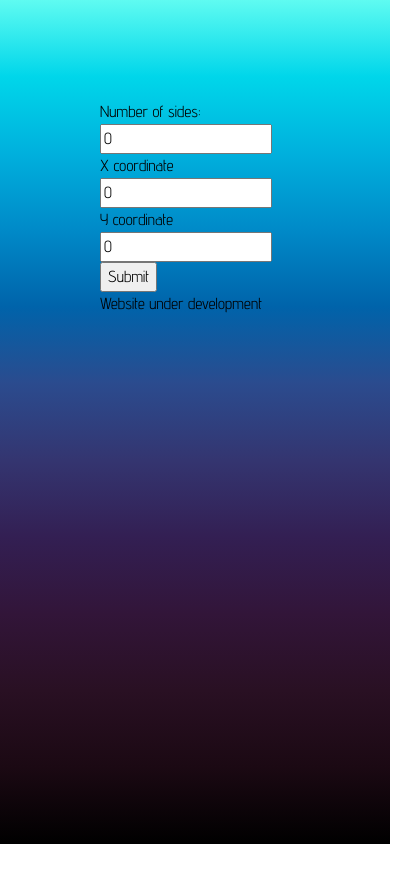
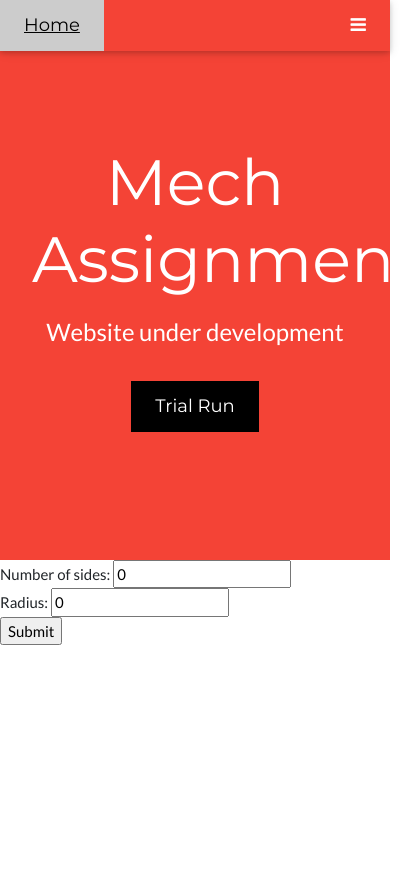
Before and after one commit to SkaarFacee/Mech_Ass, a plain HTML site: page page2.html in a window 390 px wide. Shown: the whole page, 420 px wide, since content can reach past the window. After the commit the page ends 844 px from the top, so only its background shows below. Drawn offline with nearby package versions, Linux system fonts and the light colour scheme; a web font is replaced by a local one.

Commit message:
Update page2.html

```diff
--- a/page2.html
+++ b/page2.html
@@ -1,52 +1,61 @@
-<!DOCTYPE HTML>
-<html>
-	<head>
-		<meta charset="utf-8">
-		<meta name="viewport" content="width=device-width, initial-scale=1">
-		<title> Mech project </title>
-		<link rel="stylesheet" href="https://cdnjs.cloudflare.com/ajax/libs/animate.css/3.7.2/animate.min.css">
-    <link rel="stylesheet" href="https://stackpath.bootstrapcdn.com/bootstrap/4.3.1/css/bootstrap.min.css" integrity="sha384-ggOyR0iXCbMQv3Xipma34MD+dH/1fQ784/j6cY/iJTQUOhcWr7x9JvoRxT2MZw1T" crossorigin="anonymous">
-		<script src="https://ajax.googleapis.com/ajax/libs/jquery/3.4.1/jquery.min.js"></script>
-		<link href="https://fonts.googleapis.com/css?family=ABeeZee&display=swap" rel="stylesheet">
-		<link href="https://fonts.googleapis.com/css?family=Advent+Pro&display=swap" rel="stylesheet">
-    </head>
+<!DOCTYPE html>
+<html lang="en">
+<title>W3.CSS Template</title>
+<meta charset="UTF-8">
+<meta name="viewport" content="width=device-width, initial-scale=1">
+<link rel="stylesheet" href="https://stackpath.bootstrapcdn.com/bootstrap/4.3.1/css/bootstrap.min.css" integrity="sha384-ggOyR0iXCbMQv3Xipma34MD+dH/1fQ784/j6cY/iJTQUOhcWr7x9JvoRxT2MZw1T" crossorigin="anonymous">
+<link rel="stylesheet" href="https://www.w3schools.com/w3css/4/w3.css">
+<link rel="stylesheet" href="https://fonts.googleapis.com/css?family=Lato">
+<link rel="stylesheet" href="https://fonts.googleapis.com/css?family=Montserrat">
+<link rel="stylesheet" href="https://cdnjs.cloudflare.com/ajax/libs/font-awesome/4.7.0/css/font-awesome.min.css">
 <style>
- h2{
-  text-align:center;
-  font-family:
- }
-html{
-  height:100%;
-}
-body{
-  height: 100%;
-  margin: 100px;
-	color:black;
-	font-family: 'Advent Pro', sans-serif;
-  background-image: linear-gradient(to top, #000000, #1b0913, #291023, #321539, #331f53, #343570, #2b4b8e, #0063aa, #008ac8, #00b0dd, #00d6ea, #5ffbf1);
-	background-position: center;
-  background-repeat: no-repeat;
-  background-size: cover;
-}
-.onebuttons{
-    text-align:center;
-    margin-right: 15px;
-   }
-.container{
-    margin-top:1px;
-    margin-right: auto;
-    width: 80%;
-    margin-left: auto;
-}
+body,h1,h2,h3,h4,h5,h6 {font-family: "Lato", sans-serif}
+.w3-bar,h1,button {font-family: "Montserrat", sans-serif}
+.fa-anchor,.fa-coffee {font-size:200px}
 </style>
 <body>
-Number of sides: <input type="number" name="Numberofsides" value="0"><br>
-X coordinate <input type="number" name="X" value="0"><br>
-Y coordinate <input type="number" name="Y" value="0"><br>
+
+<!-- Navbar -->
+<div class="w3-top">
+  <div class="w3-bar w3-red w3-card w3-left-align w3-large">
+    <a class="w3-bar-item w3-button w3-hide-medium w3-hide-large w3-right w3-padding-large w3-hover-white w3-large w3-red" href="javascript:void(0);" onclick="myFunction()" title="Toggle Navigation Menu"><i class="fa fa-bars"></i></a>
+    <a href="trial.html" class="w3-bar-item w3-button w3-padding-large w3-white">Home</a>
+    <a href="#" class="w3-bar-item w3-button w3-hide-small w3-padding-large w3-hover-white">About</a>
+
+  </div>
+
+  <!-- Navbar on small screens -->
+  <div id="navDemo" class="w3-bar-block w3-white w3-hide w3-hide-large w3-hide-medium w3-large">
+    <a href="#" class="w3-bar-item w3-button w3-padding-large">Link 1</a>
+    <a href="#" class="w3-bar-item w3-button w3-padding-large">Link 2</a>
+    <a href="#" class="w3-bar-item w3-button w3-padding-large">Link 3</a>
+    <a href="#" class="w3-bar-item w3-button w3-padding-large">Link 4</a>
+  </div>
+</div>
+
+<!-- Header -->
+<header class="w3-container w3-red w3-center" style="padding:128px 16px">
+  <h1 class="w3-margin w3-jumbo">Mech Assignment</h1>
+  <p class="w3-xlarge">Website under development</p>
+  <button class="w3-button w3-black w3-padding-large w3-large w3-margin-top">Trial Run</button>
+</header>
+<body>
+Number of sides: <input type="text" name="Numberofsides" value="0"><br>
+Radius: <input type="text" name="Radius" value="0"><br>
 <input type="submit" value="Submit">
 </form>
 
-<p>Website under development</p>
+<script>
+// Used to toggle the menu on small screens when clicking on the menu button
+function myFunction() {
+  var x = document.getElementById("navDemo");
+  if (x.className.indexOf("w3-show") == -1) {
+    x.className += " w3-show";
+  } else {
+    x.className = x.className.replace(" w3-show", "");
+  }
+}
+</script>
 
 </body>
 </html>
```
